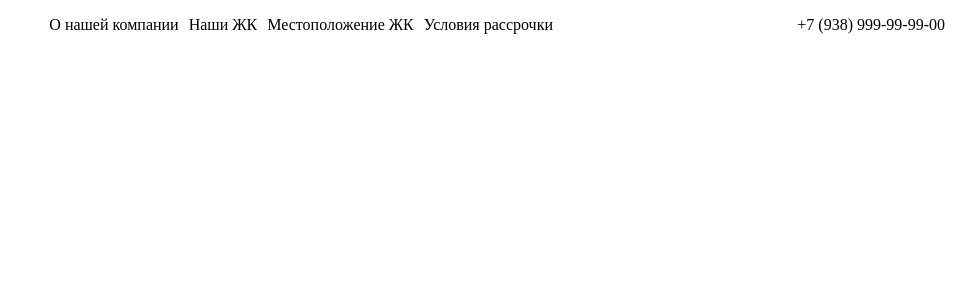
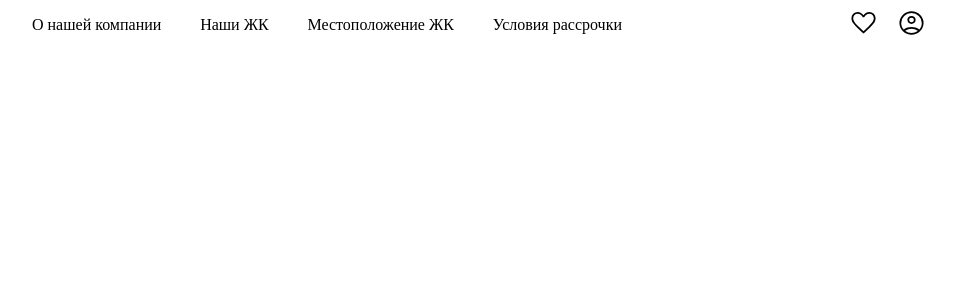
Before and after one commit to Khamz1/estate-front, a React (Vite) app: page / in a window 1280 px wide. Shown: the top 300 px of the page, without its empty margins (285-1261 px from the left). Built offline with nearby package versions, Linux system fonts and the light colour scheme.

Commit message:
add header

```diff
--- a/src/components/Header/Header.tsx
+++ b/src/components/Header/Header.tsx
@@ -1,17 +1,22 @@
 import React from 'react'
 import styles from './header.module.scss'
 import favicon from '../../acces/icons/favicon.ico'
+import account from '../../acces/icons/account.svg'
+import favorite from '../../acces/icons/favorite.svg'
 const Header = () => {
   return (
     <div className={styles.header}>
-        <div className="logo"><img src={favicon} alt="" /></div>
-        <ul className="menu">
+        <div className={styles.logo}><img src={favicon} alt="" /></div>
+        <ul className={styles.menu}>
             <li>О нашей компании</li>
             <li>Наши ЖК</li>
             <li>Местоположение ЖК</li>
             <li>Условия рассрочки</li>
         </ul>
-        <div className="phone">+7 (938) 999-99-99-00</div>
+        <div className={styles.header_right}>
+            <div className={styles.phone}><img src={favorite} alt="" /></div>
+        <div className={styles.phone}><img src={account} alt="" /></div>
+        </div>
     </div>
   )
 }
--- a/src/components/Header/header.module.scss
+++ b/src/components/Header/header.module.scss
@@ -5,13 +5,22 @@
   padding: 0;
   margin: 0;
   img {
-    width: 100px;
+    width: 50%;
   }
   ul {
     display: flex;
+    width: 50%;
     list-style-type: none;
+    justify-content: space-between;
   }
-  ul li:not(:last-child) {
-    margin-right: 10px;
+
+
+}
+.phone {
+    img {
+        width: 60%;
+    }
   }
+.header_right {
+    display: flex;
 }
```
Also changed, not shown: src/acces/icons/account.svg (added), src/acces/icons/favorite.svg (added).
